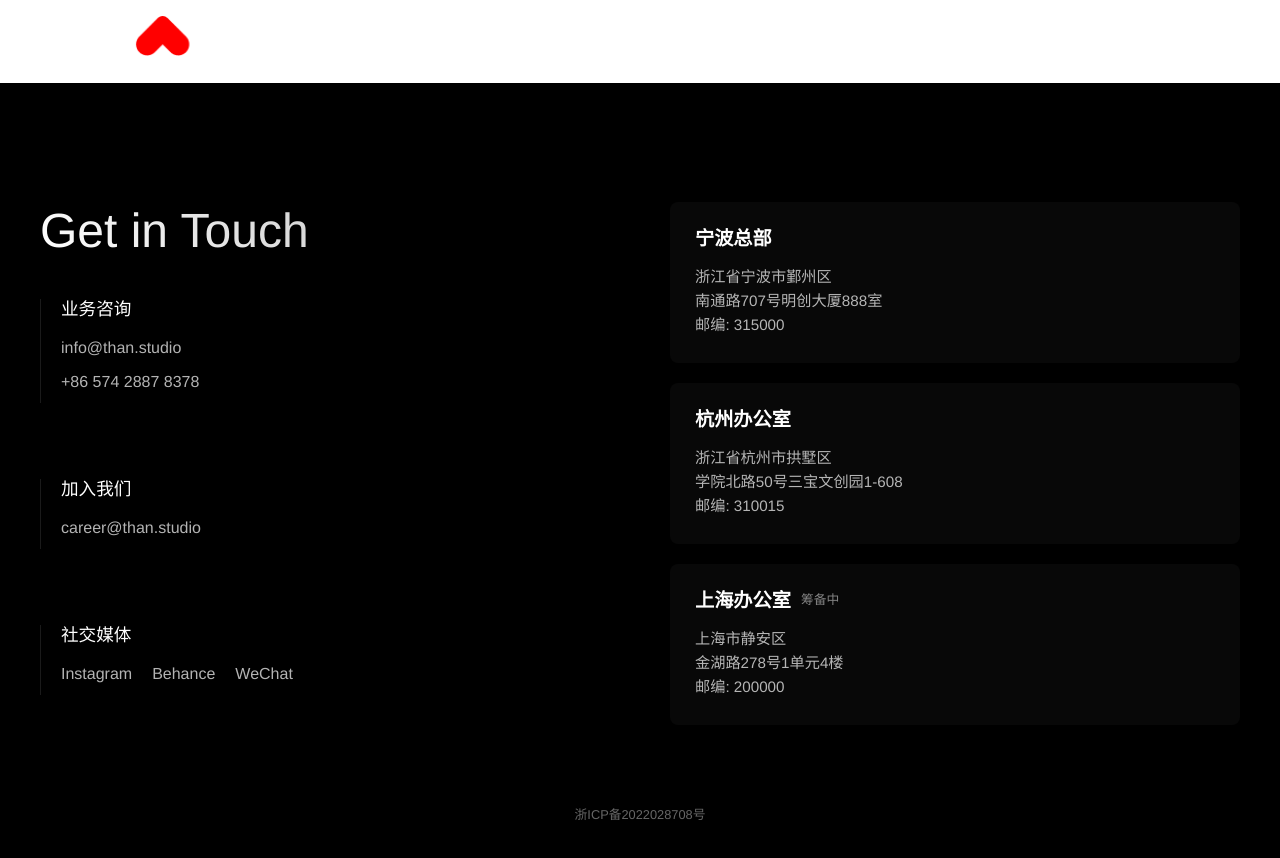
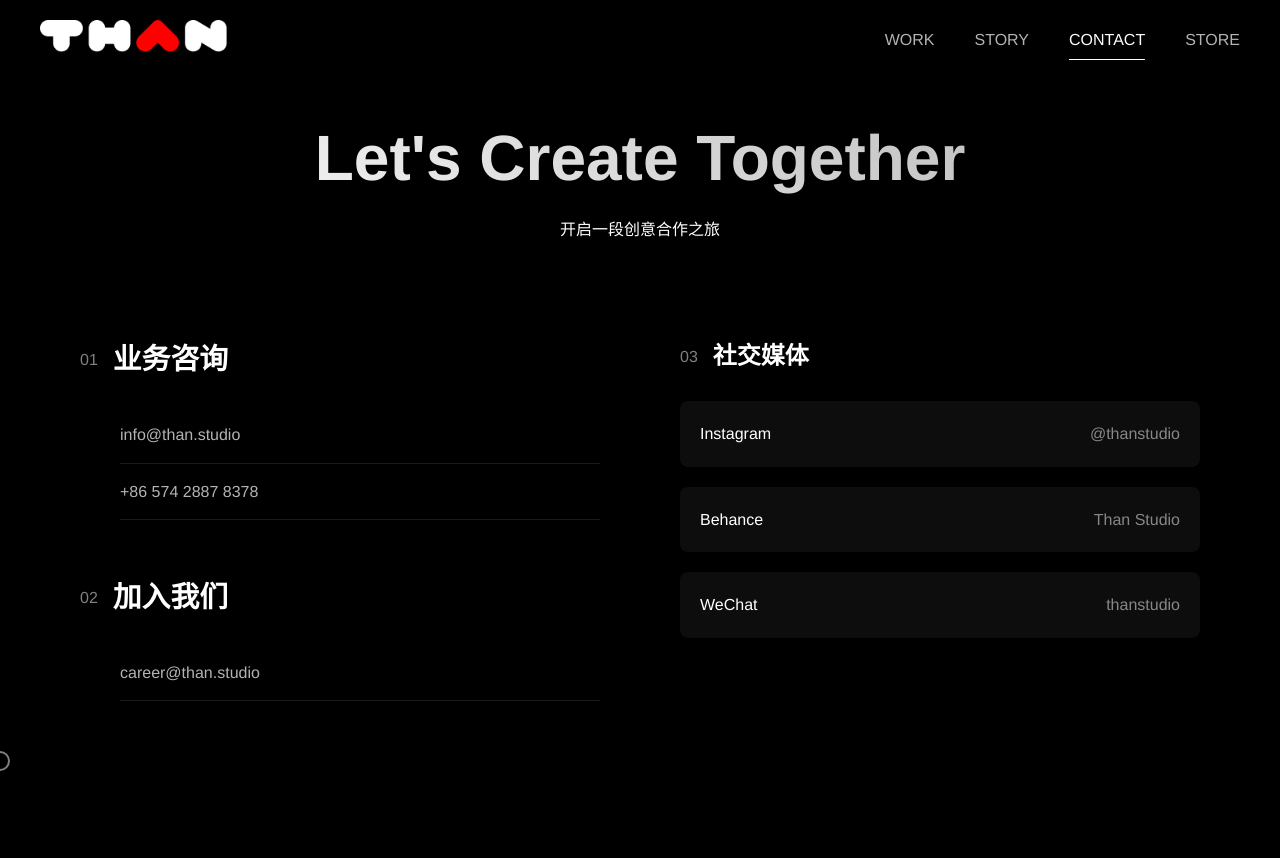
Before and after one commit to SeanParker2/ThanStudio, a Vue app: page /contact in a window 1280 px wide. Shown: the top 858 px of the page. Built offline with nearby package versions, Linux system fonts and the light colour scheme.

Commit message:
chore: 更新项目依赖项
- 更新了多个依赖项的版本
- 调整了 NODE_PATH 环境变量的设置方式
- 移除了部分冗余的脚本文件

```diff
--- a/src/App.vue
+++ b/src/App.vue
@@ -1,17 +1,10 @@
 <template>
   <Navbar />
-  <router-view v-slot="{ Component }">
-    <transition name="fade" mode="out-in">
-      <component :is="Component" :key="$route.fullPath" />
-    </transition>
-  </router-view>
+  <router-view />
 </template>
 
 <script setup lang="ts">
-import { useRoute } from 'vue-router'
 import Navbar from '@/components/common/Navbar.vue'
-
-const route = useRoute()
 </script>
 
 <style>
--- a/src/components/common/Navbar.vue
+++ b/src/components/common/Navbar.vue
@@ -1,29 +1,82 @@
 <template>
   <nav class="navbar">
-    <div class="logo">
-      <img :src="logo" alt="Than Studio" />
+    <router-link to="/" class="logo">
+      <img src="@/assets/images/logo.png" alt="THAN STUDIO">
+    </router-link>
+    <div class="nav-links">
+      <router-link
+        v-for="item in navItems"
+        :key="item.path"
+        :to="item.path"
+        class="nav-item"
+      >
+        {{ item.name }}
+      </router-link>
     </div>
   </nav>
 </template>
 
 <script setup lang="ts">
-import logo from '@/assets/images/logo.png'
+const navItems = [
+  { name: 'WORK', path: '/work' },
+  { name: 'STORY', path: '/story' },
+  { name: 'CONTACT', path: '/contact' },
+  { name: 'STORE', path: '/store' }
+]
 </script>
 
 <style scoped>
 .navbar {
-  padding: 1rem;
-  background-color: #fff;
-  box-shadow: 0 2px 4px rgba(0, 0, 0, 0.1);
-}
-
-.logo {
-  font-size: 1.5rem;
-  font-weight: bold;
+  position: fixed;
+  top: 0;
+  left: 0;
+  width: 100%;
+  display: flex;
+  justify-content: space-between;
+  align-items: center;
+  padding: 20px 40px;
+  z-index: 1000;
+  background: transparent;
 }
 
 .logo img {
-  height: 40px;
+  height: 32px;
   width: auto;
 }
+
+.nav-links {
+  display: flex;
+  gap: 40px;
+}
+
+.nav-item {
+  text-decoration: none;
+  color: rgba(255, 255, 255, 0.7);
+  font-size: 1rem;
+  position: relative;
+  padding: 5px 0;
+  transition: all 0.3s ease;
+}
+
+.nav-item::after {
+  content: '';
+  position: absolute;
+  bottom: -2px;
+  left: 50%;
+  width: 0;
+  height: 1px;
+  background: #fff;
+  transition: all 0.3s ease;
+  transform: translateX(-50%);
+}
+
+.nav-item:hover,
+.nav-item.router-link-active {
+  color: #fff;
+}
+
+.nav-item:hover::after,
+.nav-item.router-link-active::after {
+  width: 100%;
+}
 </style>
--- a/src/views/ContactView.vue
+++ b/src/views/ContactView.vue
@@ -1,204 +1,243 @@
 <template>
-  <div class="contact-container">
+  <div class="contact-page">
+    <div class="contact-header">
+      <h1>Let's Create Together</h1>
+      <p>开启一段创意合作之旅</p>
+    </div>
+
+    <div class="contact-content">
       <!-- 左侧联系信息 -->
       <div class="contact-info">
-      <h1>Get in Touch</h1>
-      <div class="info-sections">
-        <div class="info-block">
+        <div class="info-block business">
+          <div class="block-header">
+            <span class="label">01</span>
             <h2>业务咨询</h2>
-          <a href="mailto:info@than.studio" class="hover-link">info@than.studio</a>
-          <a href="tel:+86574288783780" class="hover-link">+86 574 2887 8378</a>
+          </div>
+          <div class="links-wrapper">
+            <a href="mailto:info@than.studio" class="hover-link">
+              <span class="link-text">info@than.studio</span>
+              <span class="link-icon">↗</span>
+            </a>
+            <a href="tel:+86574288783780" class="hover-link">
+              <span class="link-text">+86 574 2887 8378</span>
+              <span class="link-icon">↗</span>
+            </a>
+          </div>
         </div>
 
-        <div class="info-block">
+        <div class="info-block career">
+          <div class="block-header">
+            <span class="label">02</span>
             <h2>加入我们</h2>
-          <a href="mailto:career@than.studio" class="hover-link">career@than.studio</a>
           </div>
-
-        <div class="info-block">
-          <h2>社交媒体</h2>
-          <div class="social-links">
-            <a href="#" target="_blank" class="hover-link">Instagram</a>
-            <a href="#" target="_blank" class="hover-link">Behance</a>
-            <a href="#" target="_blank" class="hover-link">WeChat</a>
-          </div>
+          <div class="links-wrapper">
+            <a href="mailto:career@than.studio" class="hover-link">
+              <span class="link-text">career@than.studio</span>
+              <span class="link-icon">↗</span>
+            </a>
           </div>
         </div>
       </div>
 
-    <!-- 右侧办公室信息 -->
-    <div class="office-locations">
-      <div class="office">
-        <h2>宁波总部</h2>
-        <p>浙江省宁波市鄞州区<br>
-        南通路707号明创大厦888室<br>
-        邮编: 315000</p>
+      <!-- 右侧社交媒体 -->
+      <div class="social-section">
+        <div class="block-header">
+          <span class="label">03</span>
+          <h2>社交媒体</h2>
         </div>
-
-      <div class="office">
-        <h2>杭州办公室</h2>
-        <p>浙江省杭州市拱墅区<br>
-        学院北路50号三宝文创园1-608<br>
-        邮编: 310015</p>
+        <div class="social-grid">
+          <a href="#" class="social-item" target="_blank"
+             @mouseenter="updateCursor(true)"
+             @mouseleave="updateCursor(false)">
+            <span class="social-name">Instagram</span>
+            <span class="social-handle">@thanstudio</span>
+          </a>
+          <a href="#" class="social-item" target="_blank"
+             @mouseenter="updateCursor(true)"
+             @mouseleave="updateCursor(false)">
+            <span class="social-name">Behance</span>
+            <span class="social-handle">Than Studio</span>
+          </a>
+          <a href="#" class="social-item" target="_blank"
+             @mouseenter="updateCursor(true)"
+             @mouseleave="updateCursor(false)">
+            <span class="social-name">WeChat</span>
+            <span class="social-handle">thanstudio</span>
+          </a>
         </div>
-
-      <div class="office">
-        <h2>上海办公室<span>筹备中</span></h2>
-        <p>上海市静安区<br>
-        金湖路278号1单元4楼<br>
-        邮编: 200000</p>
       </div>
     </div>
 
-    <footer>
-      <div class="icp">浙ICP备2022028708号</div>
-    </footer>
+    <!-- 自定义光标 -->
+    <div class="custom-cursor" :class="{ active: cursorActive }" ref="cursor"></div>
   </div>
 </template>
 
-<style scoped>
-.contact-container {
-  height: 100vh;
-  max-width: 1440px;
-  margin: 0 auto;
-  padding: 80px 40px 20px;
-  display: grid;
-  grid-template-columns: 1fr 1fr;
-  gap: 60px;
-  align-content: center;
+<script setup lang="ts">
+import { ref, onMounted, onUnmounted } from 'vue'
+
+const cursor = ref<HTMLElement | null>(null)
+const cursorActive = ref(false)
+
+const updateCursor = (active: boolean) => {
+  cursorActive.value = active
 }
 
-.contact-info {
-  padding-right: 40px;
-  display: flex;
-  flex-direction: column;
+const moveCursor = (e: MouseEvent) => {
+  if (cursor.value) {
+    cursor.value.style.left = e.clientX + 'px'
+    cursor.value.style.top = e.clientY + 'px'
+  }
 }
 
-.contact-info h1 {
-  font-size: 3rem;
-  margin-bottom: 40px;
-  font-weight: 500;
+onMounted(() => {
+  window.addEventListener('mousemove', moveCursor)
+})
+
+onUnmounted(() => {
+  window.removeEventListener('mousemove', moveCursor)
+})
+</script>
+
+<style scoped>
+.contact-page {
+  padding: 120px 0 80px;
+  min-height: 100vh;
+  position: relative;
+}
+
+.contact-header {
+  text-align: center;
+  margin-bottom: 100px;
+  padding: 0 20px;
+}
+
+.contact-header h1 {
+  font-size: 4rem;
+  margin-bottom: 20px;
   background: linear-gradient(45deg, #fff, rgba(255,255,255,0.7));
   -webkit-background-clip: text;
   -webkit-text-fill-color: transparent;
 }
 
-.info-sections {
-  flex: 1;
+.contact-content {
+  max-width: 1200px;
+  margin: 0 auto;
+  padding: 0 40px;
+  display: grid;
+  grid-template-columns: 1fr 1fr;
+  gap: 80px;
+}
+
+.block-header {
   display: flex;
-  flex-direction: column;
-  justify-content: space-between;
+  align-items: center;
+  gap: 15px;
+  margin-bottom: 30px;
+}
+
+.label {
+  font-size: 1rem;
+  opacity: 0.5;
 }
 
 .info-block {
-  margin-bottom: 30px;
-  padding-left: 20px;
-  border-left: 1px solid rgba(255,255,255,0.1);
+  margin-bottom: 60px;
 }
 
 .info-block h2 {
-  font-size: 1.1rem;
-  margin-bottom: 15px;
-  font-weight: 500;
+  font-size: 1.8rem;
+}
+
+.links-wrapper {
+  padding-left: 40px;
 }
 
 .hover-link {
-  display: block;
-  color: rgba(255,255,255,0.7);
+  display: flex;
+  align-items: center;
+  justify-content: space-between;
+  color: rgba(255, 255, 255, 0.7);
   text-decoration: none;
-  margin-bottom: 8px;
-  font-size: 1rem;
+  padding: 15px 0;
   transition: all 0.3s ease;
+  border-bottom: 1px solid rgba(255, 255, 255, 0.1);
 }
 
 .hover-link:hover {
   color: #fff;
-  transform: translateX(10px);
+  padding-left: 20px;
 }
 
-.social-links {
-  display: flex;
+.link-icon {
+  opacity: 0;
+  transform: translateX(-10px);
+  transition: all 0.3s ease;
+}
+
+.hover-link:hover .link-icon {
+  opacity: 1;
+  transform: translateX(0);
+}
+
+.social-grid {
+  display: grid;
   gap: 20px;
 }
 
-.office-locations {
-  display: grid;
-  gap: 20px;
-  align-content: center;
-}
-
-.office {
-  padding: 25px;
-  background: rgba(255,255,255,0.03);
+.social-item {
+  display: flex;
+  justify-content: space-between;
+  align-items: center;
+  padding: 20px;
+  background: rgba(255, 255, 255, 0.05);
   border-radius: 8px;
+  text-decoration: none;
+  color: #fff;
   transition: all 0.3s ease;
 }
 
-.office:hover {
-  background: rgba(255,255,255,0.05);
-  transform: translateY(-5px);
+.social-item:hover {
+  background: rgba(255, 255, 255, 0.1);
+  transform: translateY(-2px);
 }
 
-.office h2 {
-  font-size: 1.2rem;
-  margin-bottom: 15px;
-  display: flex;
-  align-items: center;
-  gap: 10px;
+.social-handle {
+  opacity: 0.5;
 }
 
-.office h2 span {
-  font-size: 0.8rem;
-  color: rgba(255,255,255,0.5);
-  font-weight: normal;
+.custom-cursor {
+  position: fixed;
+  width: 20px;
+  height: 20px;
+  border: 2px solid rgba(255, 255, 255, 0.5);
+  border-radius: 50%;
+  pointer-events: none;
+  transform: translate(-50%, -50%);
+  transition: all 0.1s ease;
+  z-index: 9999;
 }
 
-.office p {
-  color: rgba(255,255,255,0.7);
-  line-height: 1.6;
-  font-size: 0.95rem;
-}
-
-footer {
-  grid-column: span 2;
-  text-align: center;
-  padding-top: 20px;
-}
-
-.icp {
-  color: rgba(255,255,255,0.4);
-  font-size: 0.8rem;
-}
-
-@media (max-width: 1024px) {
-  .contact-container {
-    grid-template-columns: 1fr;
-    gap: 40px;
-    height: auto;
-    min-height: 100vh;
-  }
-
-  .contact-info {
-    padding-right: 0;
-  }
-
-  footer {
-    grid-column: span 1;
-  }
+.custom-cursor.active {
+  width: 50px;
+  height: 50px;
+  background: rgba(255, 255, 255, 0.1);
+  border-color: #fff;
 }
 
 @media (max-width: 768px) {
-  .contact-container {
-    padding: 80px 20px 20px;
+  .contact-content {
+    grid-template-columns: 1fr;
+    gap: 40px;
+    padding: 0 20px;
   }
 
-  .contact-info h1 {
+  .contact-header h1 {
     font-size: 2.5rem;
-    margin-bottom: 30px;
   }
 
-  .office {
-    padding: 20px;
+  .custom-cursor {
+    display: none;
   }
 }
 </style>
--- a/src/views/WorkView.vue
+++ b/src/views/WorkView.vue
@@ -1,5 +1,9 @@
 <template>
   <div class="work-page">
+    <div class="work-header">
+      <h1>Our Works</h1>
+      <p>探索我们的创意作品集</p>
+    </div>
     <WorkFilter v-model="currentCategory" />
     <WorkGrid
       :works="works"
@@ -98,8 +102,26 @@ const loadMoreWorks = () => {
 
 <style scoped>
 .work-page {
-  padding-top: 80px;
+  padding: 120px 0 80px;
   min-height: 100vh;
-  background: var(--bg-color);
+}
+
+.work-header {
+  text-align: center;
+  margin-bottom: 60px;
+  padding: 0 20px;
+}
+
+.work-header h1 {
+  font-size: 3.5rem;
+  margin-bottom: 20px;
+  background: linear-gradient(45deg, #fff, rgba(255,255,255,0.7));
+  -webkit-background-clip: text;
+  -webkit-text-fill-color: transparent;
+}
+
+.work-header p {
+  font-size: 1.2rem;
+  color: rgba(255, 255, 255, 0.7);
 }
 </style>
```
Also changed, not shown: 2 other files (tests, documents, lock files or other folders). Lines whose indentation alone changed are shown as unchanged.
